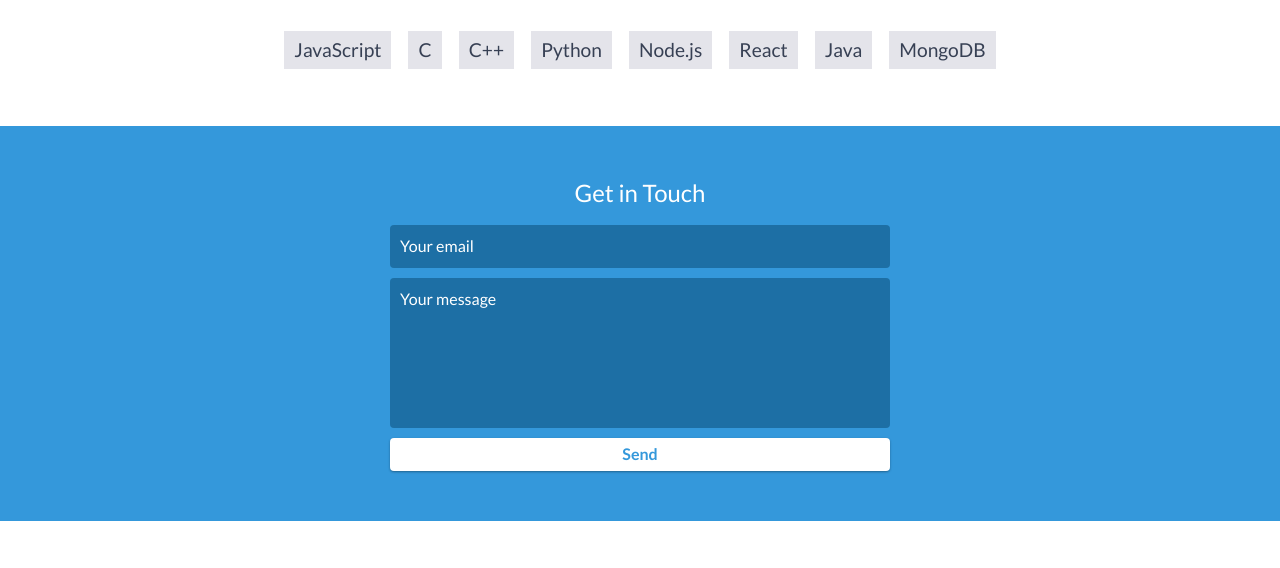
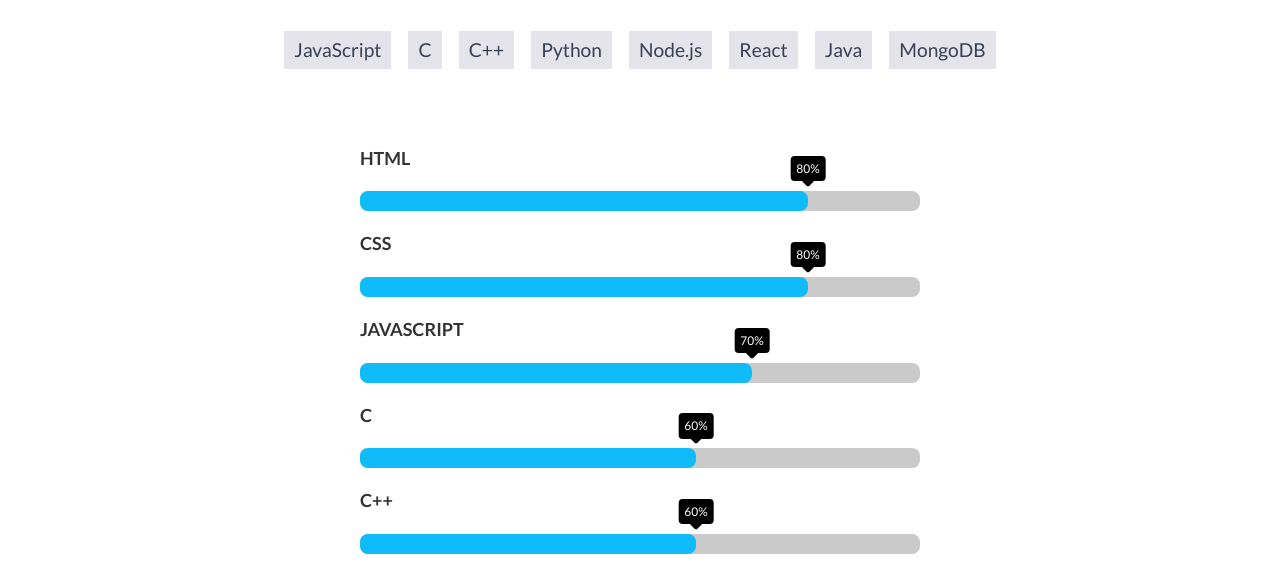
Before and after one commit to Sam-Ny/My-Portfolio, a website: page index.html in a window 1280 px wide. Shown: the part 3070-3638 px from the top of the page. Drawn offline with nearby package versions, Linux system fonts and the light colour scheme; files whose address does not match are found by name.

Commit message:
Skill Bar added

```diff
--- /dev/null
+++ b/css/skill bar.css
@@ -0,0 +1,58 @@
+#skill_bar{
+  display: flex;
+  justify-content: center;
+  align-items: center;
+  margin-bottom: 3em;
+}
+.skills{
+  width: 100%;
+  max-width: 600px;
+  padding: 0 20px;
+}
+
+.skill-name{
+  font-size: 18px;
+  font-weight: 700;
+  text-transform: uppercase;
+  margin: 20px 0;
+}
+
+.skill-bar{
+  height: 20px;
+  background: #cacaca;
+  border-radius: 8px;
+}
+
+.skill-per{
+  height: 20px;
+  background-color: #0fbcf9;
+  border-radius: 8px;
+  width: 0;
+  transition: 1s linear;
+  position: relative;
+}
+
+.skill-per::before{
+  content: attr(per);
+  position: absolute;
+  padding: 4px 6px;
+  background-color: #000;
+  color: #fff;
+  font-size: 12px;
+  border-radius: 4px;
+  top: -35px;
+  right: 0;
+  transform: translateX(50%);
+}
+
+.skill-per::after{
+  content: '';
+  position: absolute;
+  width: 10px;
+  height: 10px;
+  background-color: #000;
+  top: -16px;
+  right: 0;
+  transform: translateX(50%) rotate(45deg);
+  border-radius: 2px;
+}
--- a/index.html
+++ b/index.html
@@ -12,6 +12,8 @@
     <link rel="stylesheet" href="libs/font-awesome/css/font-awesome.min.css">
     <link href="css/bootstrap.min.css" rel="stylesheet">
     <link href="css/styles.css" rel="stylesheet">
+    <link rel="stylesheet" href="css/skill bar.css">
+    <script src="https://cdnjs.cloudflare.com/ajax/libs/jquery/3.4.1/jquery.min.js"></script>
 </head>
 
 <body>
@@ -194,6 +196,62 @@
             <li>MongoDB</li>
         </ul>
     </div>
+
+    <!-- Skill Bar -->
+
+    <section id="skill_bar">
+        <div class="skills">
+            <div class="skill">
+                <div class="skill-name">HTML</div>
+                <div class="skill-bar">
+                    <div class="skill-per" per="80"></div>
+                </div>
+            </div>
+
+            <div class="skill">
+                <div class="skill-name">CSS</div>
+                <div class="skill-bar">
+                    <div class="skill-per" per="80"></div>
+                </div>
+            </div>
+
+            <div class="skill">
+                <div class="skill-name">JavaScript</div>
+                <div class="skill-bar">
+                    <div class="skill-per" per="70"></div>
+                </div>
+            </div>
+
+            <div class="skill">
+                <div class="skill-name">C</div>
+                <div class="skill-bar">
+                    <div class="skill-per" per="60"></div>
+                </div>
+            </div>
+
+            <div class="skill">
+                <div class="skill-name">C++</div>
+                <div class="skill-bar">
+                    <div class="skill-per" per="60"></div>
+                </div>
+            </div>
+
+            <div class="skill">
+                <div class="skill-name">Python Core</div>
+                <div class="skill-bar">
+                    <div class="skill-per" per="70"></div>
+                </div>
+            </div>
+
+            <div class="skill">
+                <div class="skill-name">Java Core</div>
+                <div class="skill-bar">
+                    <div class="skill-per" per="60"></div>
+                </div>
+            </div>
+        </div>
+    </section>
+
     <!-- End #skills -->
 
     <div id="contact">
@@ -244,6 +302,22 @@
 
     <script src="https://ajax.googleapis.com/ajax/libs/jquery/1.12.4/jquery.min.js"></script>
     <script src="js/scripts.min.js"></script>
+    <script>
+        $('.skill-per').each(function () {
+            var $this = $(this);
+            var per = $this.attr('per');
+            $this.css("width", per + '%');
+            $({ animatedValue: 0 }).animate({ animatedValue: per }, {
+                duration: 1000,
+                step: function () {
+                    $this.attr('per', Math.floor(this.animatedValue) + '%');
+                },
+                complete: function () {
+                    $this.attr('per', Math.floor(this.animatedValue) + '%');
+                }
+            });
+        });
+    </script>
 </body>
 
 </html>
```
